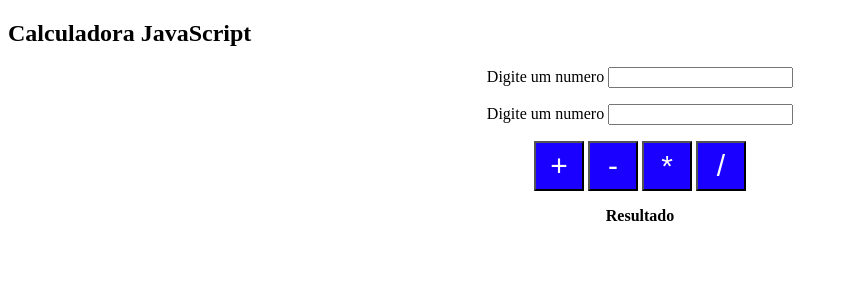
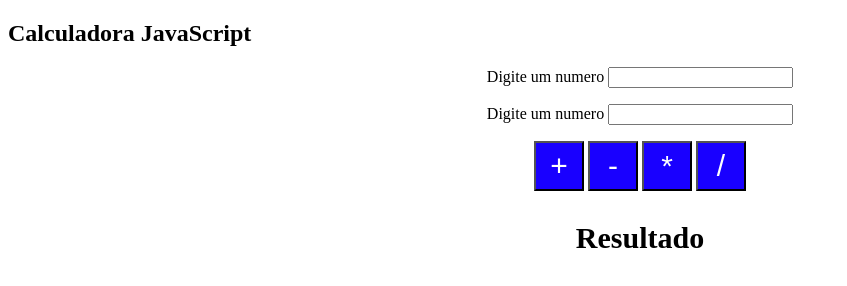
Before and after one commit to JanineTrindade/calculadorajavahtml, a plain HTML site: page pag1.html in a window 1280 px wide. Shown: the whole page, without its empty margins (0-847 px from the left). Drawn offline with Linux system fonts and the light colour scheme.

Commit message:
Atualização calculadora simples

```diff
--- a/pag1.html
+++ b/pag1.html
@@ -38,6 +38,10 @@
             height: 50px;
             font-size: 30px;
             color: white;
+        }
+
+        #demo{
+            font-size: 30px;
         }
 
 
```
